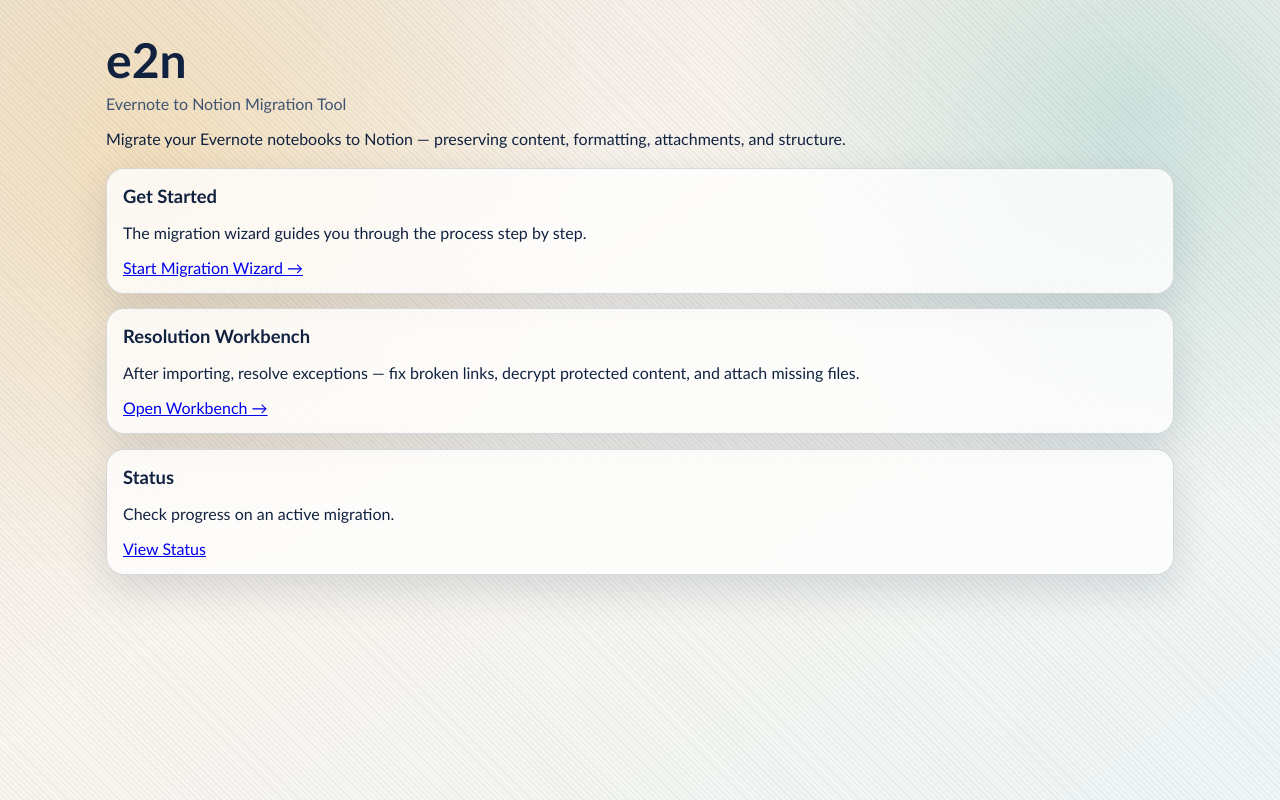
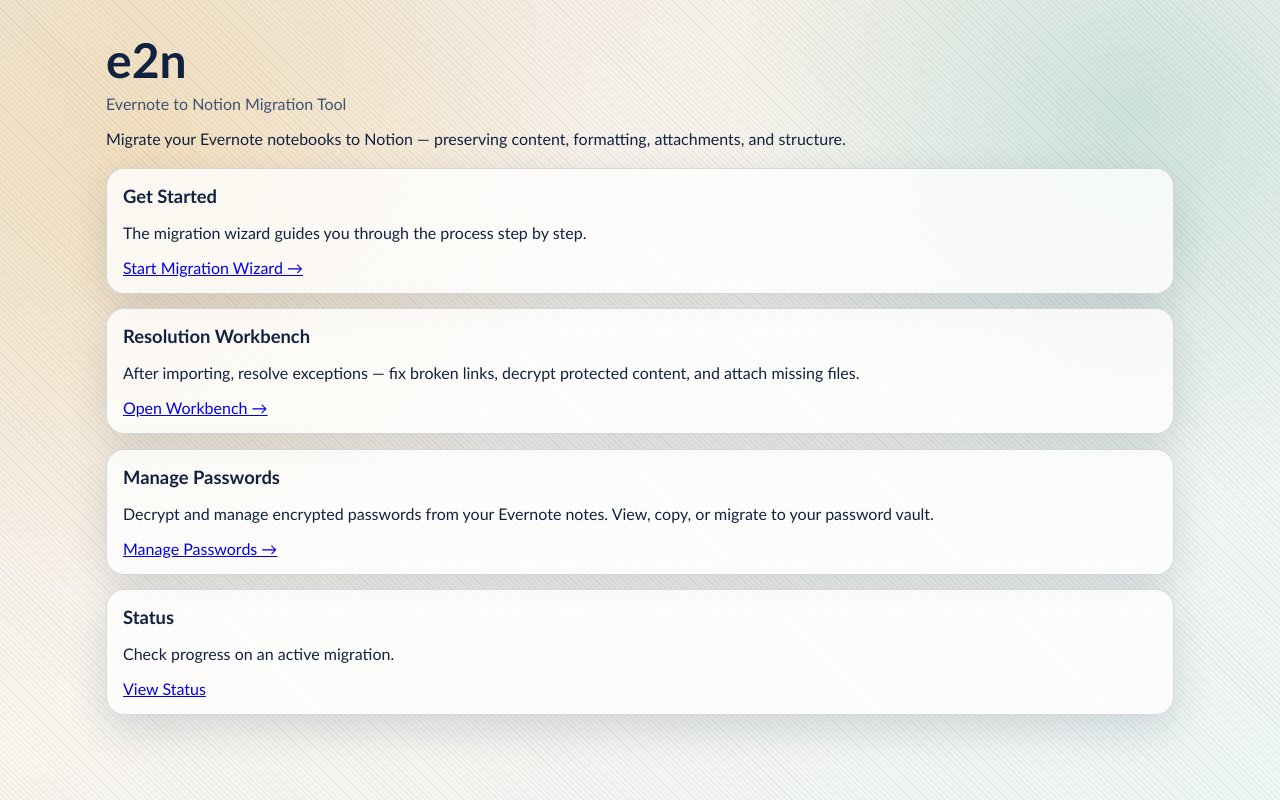
Before and after one commit to CamAtSlalom/e2n, a FastAPI app: page / in a window 1280 px wide. Run offline with FastAPI, Linux system fonts and the light colour scheme.

Commit message:
feat: first-class Password Management on home page — decrypt in new tab
- /passwords/ — dedicated password management page (front page link)
- Lists all encrypted items with page name and hint
- 'Decrypt →' opens in new tab (target=_blank) for easy copy
- Decrypted result: click-to-copy box, ephemeral (not stored)
- Minimal UI in result tab — just the password, copy instruction, back link
- 132 tests passing

```diff
--- a/src/e2n/webui/app.py
+++ b/src/e2n/webui/app.py
@@ -1049,6 +1049,127 @@
             context={"exceptions": encrypted, "total": len(encrypted)},
         )
 
+    @app.get("/passwords/", response_class=HTMLResponse)
+    def passwords_home(request: Request):
+        """First-class password management — lists all encrypted items from Import-Exceptions."""
+        exceptions = _load_exceptions_from_processing()
+        encrypted = [e for e in exceptions if "Encrypted" in e["reasons"] or "Encrypted" in e.get("error_message", "")]
+        return templates.TemplateResponse(
+            request=request,
+            name="passwords.html",
+            context={"exceptions": encrypted, "total": len(encrypted)},
+        )
+
+    @app.get("/passwords/decrypt/{note_id}", response_class=HTMLResponse)
+    def passwords_decrypt(request: Request, note_id: str):
+        """Decrypt a single password — opens in new tab for easy copy."""
+        # Reuse the existing decrypt view logic
+        exceptions = _load_exceptions_from_processing()
+        note_exceptions = [e for e in exceptions if e["note_id"] == note_id]
+        hint = ""
+        proc_dir = Path(_wizard_state.get("processing_directory", "")).expanduser().resolve()
+        if proc_dir.exists():
+            for child in proc_dir.iterdir():
+                if not child.is_dir():
+                    continue
+                note_file = child / "notes" / f"{note_id}.enex"
+                if note_file.exists():
+                    from lxml import etree as _etree
+                    tree = _etree.parse(str(note_file), parser=_etree.XMLParser(recover=True))
+                    root = tree.getroot()
+                    note_el = root.find("note") if root.tag != "note" else root
+                    content_el = note_el.find("content") if note_el is not None else None
+                    content_text = content_el.text or "" if content_el is not None else ""
+                    if content_text:
+                        try:
+                            enml_root = _etree.fromstring(content_text.encode("utf-8"), parser=_etree.XMLParser(recover=True))
+                            for crypt_el in enml_root.iter():
+                                if crypt_el.tag == "en-crypt" or (crypt_el.tag and crypt_el.tag.endswith("en-crypt")):
+                                    hint = crypt_el.attrib.get("hint", "")
+                                    break
+                        except Exception:
+                            pass
+                    break
+        title = note_exceptions[0]["title"] if note_exceptions else note_id
+        return templates.TemplateResponse(
+            request=request,
+            name="passwords_decrypt.html",
+            context={"note_id": note_id, "hint": hint, "title": title},
+        )
+
+    @app.post("/passwords/decrypt/{note_id}", response_class=HTMLResponse)
+    def passwords_decrypt_post(request: Request, note_id: str, passphrase: str = Form(...)):
+        """Decrypt and show password content in a minimal view for copying."""
+        import base64 as _b64
+        proc_dir = Path(_wizard_state.get("processing_directory", "")).expanduser().resolve()
+        encrypted_b64 = ""
+        key_length = 128
+
+        if proc_dir.exists():
+            for child in proc_dir.iterdir():
+                if not child.is_dir():
+                    continue
+                note_file = child / "notes" / f"{note_id}.enex"
+                if note_file.exists():
+                    from lxml import etree as _etree
+                    tree = _etree.parse(str(note_file), parser=_etree.XMLParser(recover=True))
+                    root = tree.getroot()
+                    note_el = root.find("note") if root.tag != "note" else root
+                    content_el = note_el.find("content") if note_el is not None else None
+                    content_text = content_el.text or "" if content_el is not None else ""
+                    if content_text:
+                        try:
+                            enml_root = _etree.fromstring(content_text.encode("utf-8"), parser=_etree.XMLParser(recover=True))
+                            for crypt_el in enml_root.iter():
+                                if crypt_el.tag == "en-crypt" or (crypt_el.tag and crypt_el.tag.endswith("en-crypt")):
+                                    length_str = crypt_el.attrib.get("length", "128")
+                                    key_length = int(length_str) if length_str.isdigit() else 128
+                                    encrypted_b64 = (crypt_el.text or "").strip()
+                                    break
+                        except Exception:
+                            pass
+                    break
+
+        if not encrypted_b64:
+            return templates.TemplateResponse(request=request, name="passwords_result.html", context={"error": "No encrypted content found.", "decrypted": "", "title": note_id})
+
+        try:
+            from cryptography.hazmat.primitives.ciphers import Cipher, algorithms, modes
+            from cryptography.hazmat.primitives import padding, hashes
+            from cryptography.hazmat.primitives.kdf.pbkdf2 import PBKDF2HMAC
+            import hmac as _hmac
+
+            raw = _b64.b64decode(encrypted_b64)
+            salt = raw[4:20]
+            salthmac = raw[20:36]
+            iv = raw[36:52]
+            ciphertext = raw[52:-32]
+            stored_hmac = raw[-32:]
+            body = raw[0:-32]
+
+            kdf_hmac = PBKDF2HMAC(algorithm=hashes.SHA256(), length=key_length // 8, salt=salthmac, iterations=50000)
+            key_hmac = kdf_hmac.derive(passphrase.encode("utf-8"))
+            computed_hmac = _hmac.new(key_hmac, body, "sha256").digest()
+            if not _hmac.compare_digest(computed_hmac, stored_hmac):
+                return templates.TemplateResponse(request=request, name="passwords_result.html", context={"error": "Wrong passphrase.", "decrypted": "", "title": note_id})
+
+            kdf = PBKDF2HMAC(algorithm=hashes.SHA256(), length=key_length // 8, salt=salt, iterations=50000)
+            key = kdf.derive(passphrase.encode("utf-8"))
+            cipher = Cipher(algorithms.AES(key), modes.CBC(iv))
+            decryptor = cipher.decryptor()
+            padded = decryptor.update(ciphertext) + decryptor.finalize()
+            unpadder = padding.PKCS7(128).unpadder()
+            decrypted_text = (unpadder.update(padded) + unpadder.finalize()).decode("utf-8")
+            import re as _strip_re3
+            decrypted_text = _strip_re3.sub(r'<[^>]+>', '', decrypted_text).strip()
+
+            exceptions = _load_exceptions_from_processing()
+            note_exc = [e for e in exceptions if e["note_id"] == note_id]
+            title = note_exc[0]["title"] if note_exc else note_id
+            return templates.TemplateResponse(request=request, name="passwords_result.html", context={"error": "", "decrypted": decrypted_text, "title": title})
+        except Exception as exc:
+            return templates.TemplateResponse(request=request, name="passwords_result.html", context={"error": f"Decryption failed: {exc}", "decrypted": "", "title": note_id})
+
     @app.post("/resolve/delete-empty-pages")
     def resolve_delete_empty_pages(request: Request):
         """Batch delete all empty pages (No Content exceptions) from Notion."""
--- a/src/e2n/webui/templates/index.html
+++ b/src/e2n/webui/templates/index.html
@@ -28,6 +28,12 @@
       </section>
 
       <section class="panel">
+        <h2>Manage Passwords</h2>
+        <p>Decrypt and manage encrypted passwords from your Evernote notes. View, copy, or migrate to your password vault.</p>
+        <a href="/passwords/" class="button button-secondary">Manage Passwords →</a>
+      </section>
+
+      <section class="panel">
         <h2>Status</h2>
         <p>Check progress on an active migration.</p>
         <a href="/wizard/status" class="button button-secondary">View Status</a>
```
Also changed, not shown: src/e2n/webui/templates/passwords.html (added, +30 -0 lines), src/e2n/webui/templates/passwords_decrypt.html (added, +13 -0 lines), src/e2n/webui/templates/passwords_result.html (added, +16 -0 lines).
